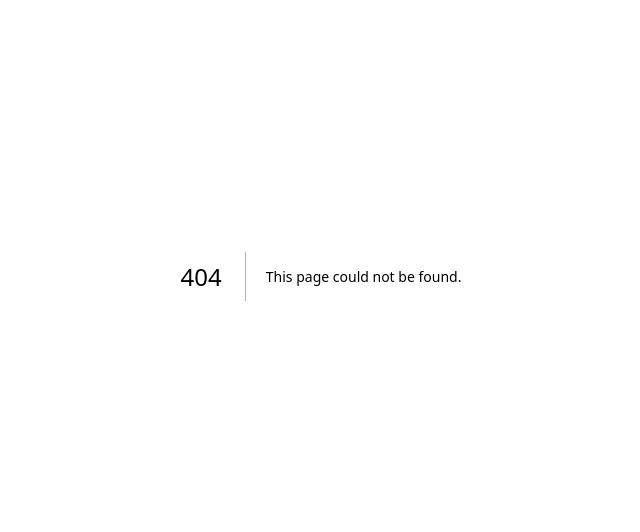
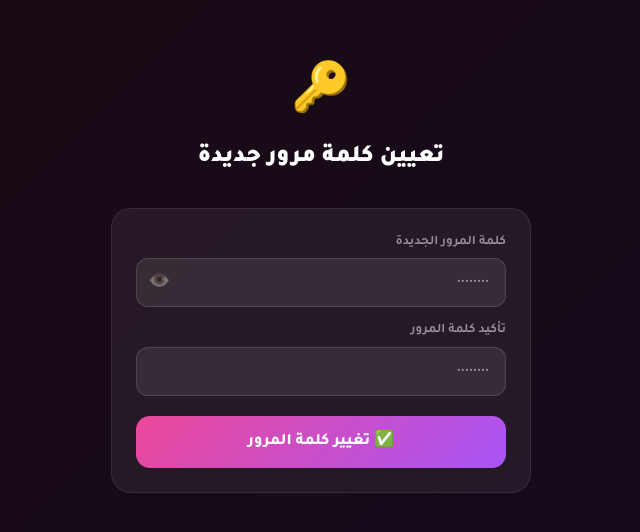
Before and after one commit to ashraff066-afk/waslni, a Next.js app: page /seller/reset-password in a window 1280 px wide. Before the commit this address had no page. Shown: the part 124-656 px from the top of the page, without its empty margins (319-959 px from the left). Built offline with nearby package versions, Linux system fonts and the light colour scheme.

Commit message:
add reset password page

```diff
--- /dev/null
+++ b/app/seller/reset-password/page.tsx
@@ -0,0 +1,67 @@
+"use client";
+import { useState, useEffect } from "react";
+import { supabase } from "../../supabase";
+
+export default function ResetPassword() {
+  const [password, setPassword] = useState("");
+  const [confirm, setConfirm] = useState("");
+  const [showPassword, setShowPassword] = useState(false);
+  const [loading, setLoading] = useState(false);
+  const [error, setError] = useState("");
+  const [success, setSuccess] = useState(false);
+
+  const handleReset = async () => {
+    setError("");
+    if (!password || !confirm) { setError("يرجى إدخال كلمة المرور"); return; }
+    if (password.length < 6) { setError("كلمة المرور يجب أن تكون 6 أحرف على الأقل"); return; }
+    if (password !== confirm) { setError("كلمتا المرور غير متطابقتين"); return; }
+    setLoading(true);
+    const { error } = await supabase.auth.updateUser({ password });
+    setLoading(false);
+    if (error) { setError(error.message); return; }
+    setSuccess(true);
+    setTimeout(() => window.location.href = "/seller/dashboard", 2000);
+  };
+
+  return (
+    <div dir="rtl" style={{ minHeight: "100vh", background: "linear-gradient(135deg,#1a0a12,#150a1e)", display: "flex", alignItems: "center", justifyContent: "center", padding: 16, fontFamily: "'Tajawal','Cairo',sans-serif" }}>
+      <style>{`@import url('https://fonts.googleapis.com/css2?family=Tajawal:wght@400;700;800;900&display=swap'); *{box-sizing:border-box;margin:0;padding:0}`}</style>
+      <div style={{ width: "100%", maxWidth: 420 }}>
+        <div style={{ textAlign: "center", marginBottom: 32 }}>
+          <div style={{ fontSize: 48, marginBottom: 8 }}>🔑</div>
+          <h1 style={{ fontSize: 24, fontWeight: 900, color: "#fff" }}>تعيين كلمة مرور جديدة</h1>
+        </div>
+
+        {success ? (
+          <div style={{ background: "#00d4aa22", border: "1px solid #00d4aa", borderRadius: 20, padding: 32, textAlign: "center" }}>
+            <div style={{ fontSize: 48, marginBottom: 12 }}>✅</div>
+            <p style={{ color: "#00d4aa", fontWeight: 700, fontSize: 16 }}>تم تغيير كلمة المرور!</p>
+            <p style={{ color: "#ffffff60", fontSize: 13, marginTop: 8 }}>جاري تحويلك...</p>
+          </div>
+        ) : (
+          <div style={{ background: "#ffffff10", borderRadius: 20, padding: 24, border: "1px solid #ffffff15" }}>
+            <div style={{ marginBottom: 14 }}>
+              <label style={{ display: "block", fontSize: 13, color: "#ffffff80", marginBottom: 6, fontWeight: 600 }}>كلمة المرور الجديدة</label>
+              <div style={{ position: "relative" }}>
+                <input type={showPassword ? "text" : "password"} placeholder="••••••••" value={password} onChange={e => setPassword(e.target.value)} style={{ width: "100%", padding: "13px 16px", borderRadius: 12, background: "#ffffff15", border: "1px solid #ffffff20", color: "#fff", fontSize: 14, outline: "none", fontFamily: "Tajawal,sans-serif" }} />
+                <button onClick={() => setShowPassword(!showPassword)} style={{ position: "absolute", left: 12, top: "50%", transform: "translateY(-50%)", background: "none", border: "none", cursor: "pointer", fontSize: 18, color: "#ffffff60" }}>
+                  {showPassword ? "🙈" : "👁️"}
+                </button>
+              </div>
+            </div>
+            <div style={{ marginBottom: 20 }}>
+              <label style={{ display: "block", fontSize: 13, color: "#ffffff80", marginBottom: 6, fontWeight: 600 }}>تأكيد كلمة المرور</label>
+              <input type="password" placeholder="••••••••" value={confirm} onChange={e => setConfirm(e.target.value)} style={{ width: "100%", padding: "13px 16px", borderRadius: 12, background: "#ffffff15", border: "1px solid #ffffff20", color: "#fff", fontSize: 14, outline: "none", fontFamily: "Tajawal,sans-serif" }} />
+            </div>
+            {error && (
+              <div style={{ background: "#ef444422", border: "1px solid #ef4444", borderRadius: 12, padding: "12px 16px", color: "#ef4444", fontSize: 13, marginBottom: 16, textAlign: "center", fontWeight: 600 }}>{error}</div>
+            )}
+            <button onClick={handleReset} disabled={loading} style={{ width: "100%", padding: "14px", background: "linear-gradient(135deg,#ec4899,#a855f7)", border: "none", borderRadius: 14, fontSize: 16, fontWeight: 800, cursor: "pointer", color: "#fff", fontFamily: "Tajawal,sans-serif" }}>
+              {loading ? "جاري الحفظ..." : "✅ تغيير كلمة المرور"}
+            </button>
+          </div>
+        )}
+      </div>
+    </div>
+  );
+}
```
